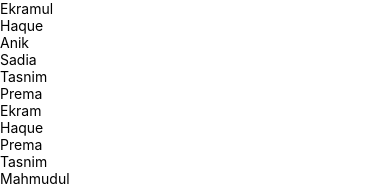
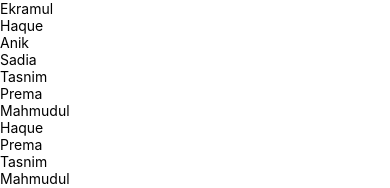
Before and after one commit to AnikHaque/Basic-React-Native, a React Native app: screen / in a window 390 px wide. Shown: the top 188 px of the page. Built offline with nearby package versions, Linux system fonts and the light colour scheme.

Commit message:
updated lists

```diff
--- a/src/FlatListDemo.js
+++ b/src/FlatListDemo.js
@@ -21,7 +21,7 @@ const names=[
   name:"Prema",
   },
   {
-    name:"Ekram",
+    name:"Mahmudul",
   },
     {
   name:"Haque",
```
